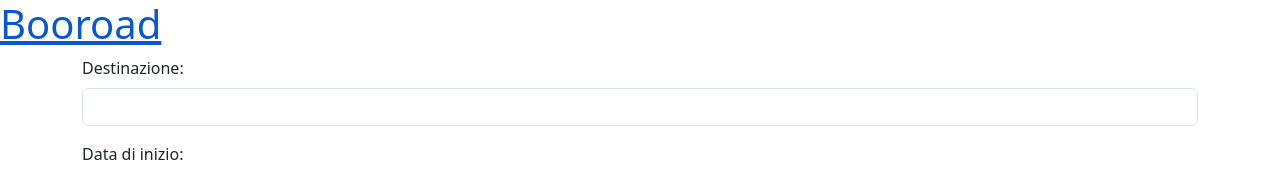
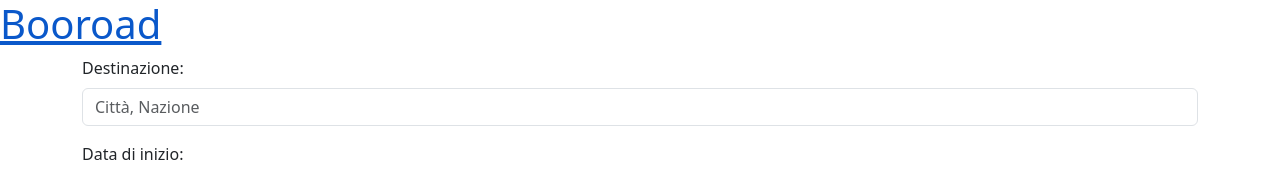
Before and after one commit to gabriele-fontana/booroad, a React (Vite) app: page / in a window 1280 px wide. Shown: the top 174 px of the page. Built offline with nearby package versions, Linux system fonts and the light colour scheme.

Commit message:
update TraelForm
- add id generation
- add destination placeholder
- add console log array aggiornato

```diff
--- a/src/components/TravelForm.jsx
+++ b/src/components/TravelForm.jsx
@@ -4,6 +4,7 @@
 export default function TravelForm() {
   const [viaggi, setViaggi] = useState(initialViaggi);
   const [newViaggio, setNewViaggio] = useState({
+    id: viaggi.length + 1,
     destinazione: "",
     data_inizio: "",
     data_fine: ""
@@ -14,8 +15,10 @@
     e.preventDefault();
     /* aggiorna lista viaggi */
     setViaggi([...viaggi, newViaggio]);
+    /* print in console the new array */
+    console.log(viaggi);
     /* pulisci newViaggio */
-    setNewViaggio({ destinazione: "", data_inizio: "", data_fine: "" });
+    setNewViaggio({ id: "", destinazione: "", data_inizio: "", data_fine: "" });
   }
 
   return (
@@ -23,7 +26,7 @@
     <form onSubmit={handleFormSubmit}>
       <div className="mb-3">
         <label htmlFor="destinazione" className="form-label">Destinazione:</label>
-        <input type="text" className="form-control" id="destinazione" value={newViaggio.destinazione}
+        <input type="text" className="form-control" id="destinazione" value={newViaggio.destinazione} placeholder="Città, Nazione"
           onChange={(e) => { setNewViaggio({ ...newViaggio, destinazione: e.target.value }) }} />
       </div>
       <div className="mb-3">
```
